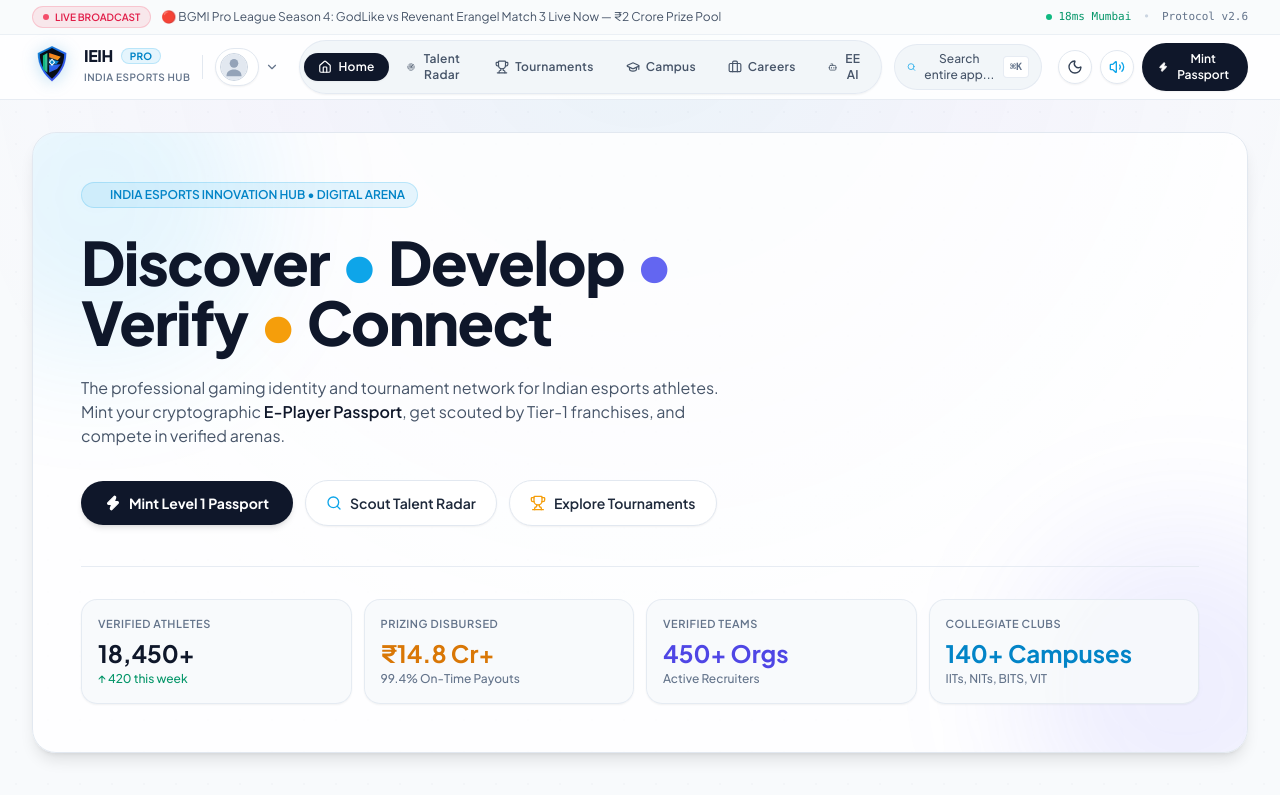
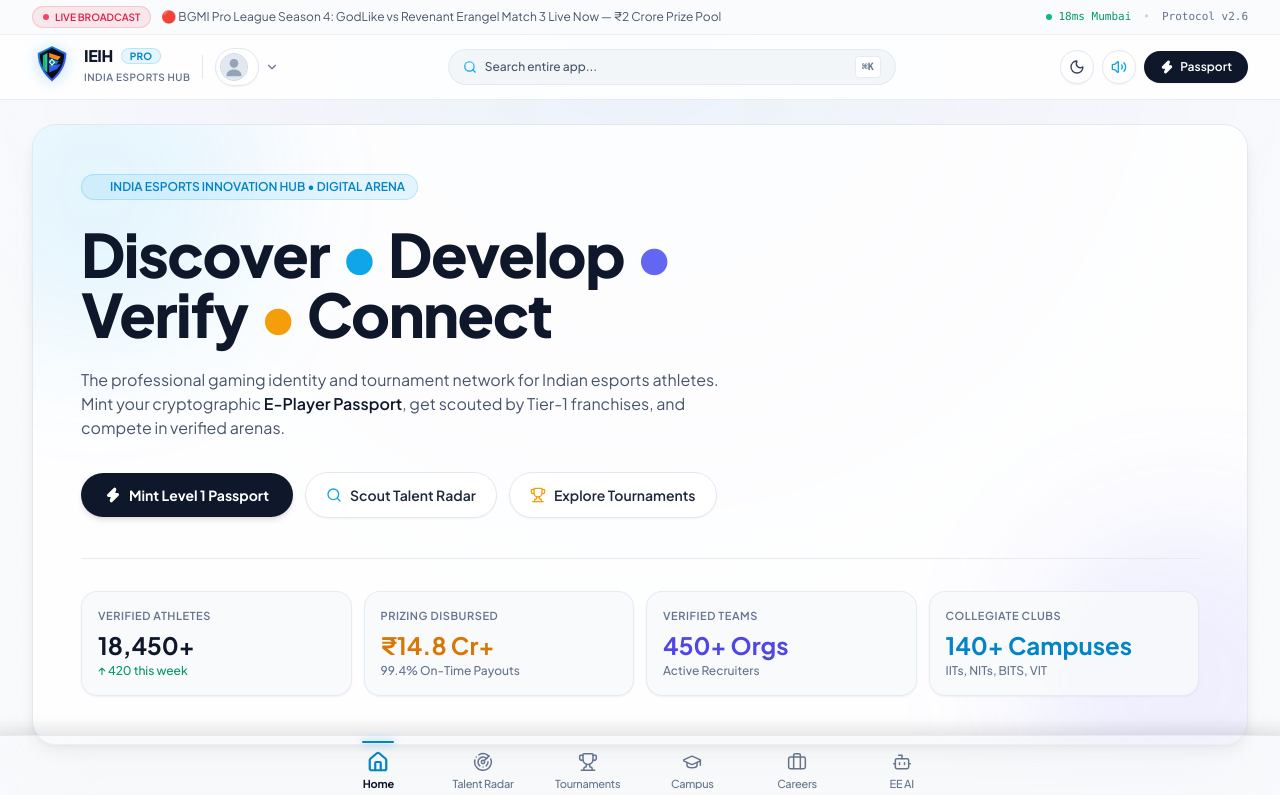
Before and after one commit to 1999rkgupta/ieih-app, a React (Vite) app in the folder frontend/: page / in a window 1280 px wide. Shown: the top 795 px of the page. Built offline with nearby package versions, Linux system fonts and the light colour scheme.

Commit message:
meanu bar

```diff
--- a/frontend/src/App.tsx
+++ b/frontend/src/App.tsx
@@ -1,5 +1,6 @@
 import React, { useState, useEffect } from 'react';
 import { Navbar } from './components/layout/Navbar';
+import { BottomNavBar } from './components/layout/BottomNavBar';
 import { Footer } from './components/layout/Footer';
 import { HeroCommandCenter } from './components/home/HeroCommandCenter';
 import { PassportCard } from './components/passport/PassportCard';
@@ -124,7 +125,7 @@
       />
 
       {/* Main Content Area */}
-      <main className="flex-1 max-w-7xl w-full mx-auto px-4 sm:px-6 lg:px-8 py-8 relative z-10">
+      <main className="flex-1 max-w-7xl w-full mx-auto px-4 sm:px-6 lg:px-8 pt-6 pb-28 sm:pb-32 relative z-10">
         {/* Tab 1: Hub Command Center (Home) */}
         {currentTab === 'home' && (
           <HeroCommandCenter
@@ -295,6 +296,12 @@
 
       {/* Footer */}
       <Footer />
+
+      {/* Instagram-Style Fixed Bottom Menu Bar */}
+      <BottomNavBar
+        currentTab={currentTab}
+        onNavigate={handleNavigate}
+      />
     </div>
   );
 }
--- /dev/null
+++ b/frontend/src/components/layout/BottomNavBar.tsx
@@ -0,0 +1,86 @@
+import React from 'react';
+import {
+  Home,
+  Trophy,
+  GraduationCap,
+  Briefcase,
+  Bot,
+  Radar
+} from 'lucide-react';
+import { soundManager } from '../../utils/audio';
+
+interface BottomNavBarProps {
+  currentTab: string;
+  onNavigate: (tab: string) => void;
+}
+
+export const BottomNavBar: React.FC<BottomNavBarProps> = ({
+  currentTab,
+  onNavigate
+}) => {
+  const navItems = [
+    { id: 'home', label: 'Home', icon: Home },
+    { id: 'discovery', label: 'Talent Radar', icon: Radar },
+    { id: 'tournaments', label: 'Tournaments', icon: Trophy },
+    { id: 'campus', label: 'Campus', icon: GraduationCap },
+    { id: 'careers', label: 'Careers', icon: Briefcase },
+    { id: 'ai', label: 'EE AI', icon: Bot },
+  ];
+
+  return (
+    <div className="fixed bottom-0 left-0 right-0 z-40 select-none">
+      {/* Ambient top shadow gradient for seamless elevation */}
+      <div className="h-4 bg-gradient-to-t from-black/5 dark:from-black/20 to-transparent pointer-events-none"></div>
+
+      {/* Main Bottom Bar Container (Instagram Style) */}
+      <nav className="w-full bg-white/92 dark:bg-[#090c13]/92 backdrop-blur-2xl border-t border-slate-200/80 dark:border-white/10 shadow-[0_-4px_25px_rgba(0,0,0,0.06)] dark:shadow-[0_-4px_30px_rgba(0,0,0,0.5)] transition-colors duration-200">
+        <div className="max-w-2xl mx-auto px-2 sm:px-6 h-16 flex items-center justify-around gap-1">
+          {navItems.map(item => {
+            const Icon = item.icon;
+            const isActive = currentTab === item.id;
+
+            return (
+              <button
+                key={item.id}
+                onClick={() => {
+                  soundManager.playClickSound();
+                  onNavigate(item.id);
+                }}
+                className={`relative flex-1 py-1.5 px-1 flex flex-col items-center justify-center gap-0.5 rounded-xl transition-all duration-200 group ${
+                  isActive
+                    ? 'text-sky-600 dark:text-sky-400 font-bold'
+                    : 'text-slate-500 dark:text-slate-400 hover:text-slate-900 dark:hover:text-slate-200 hover:bg-slate-100/60 dark:hover:bg-white/5'
+                }`}
+              >
+                {/* Active Top Glow Pill Indicator */}
+                {isActive && (
+                  <span className="absolute -top-[1px] w-8 h-[2.5px] rounded-full bg-sky-600 dark:bg-sky-400 shadow-[0_0_8px_rgba(2,132,199,0.6)] animate-fadeIn"></span>
+                )}
+
+                {/* Icon Container with subtle scale on active */}
+                <div className={`p-1 rounded-lg transition-transform duration-200 ${
+                  isActive ? 'scale-110' : 'group-hover:scale-105'
+                }`}>
+                  <Icon className={`w-5 h-5 transition-colors ${
+                    isActive
+                      ? 'stroke-[2.4px] text-sky-600 dark:text-sky-400'
+                      : 'stroke-[1.8px]'
+                  }`} />
+                </div>
+
+                {/* Label (Instagram Style) */}
+                <span className={`text-[10px] sm:text-[11px] tracking-tight leading-none text-center truncate max-w-[70px] ${
+                  isActive
+                    ? 'font-bold text-slate-900 dark:text-white'
+                    : 'font-medium'
+                }`}>
+                  {item.label}
+                </span>
+              </button>
+            );
+          })}
+        </div>
+      </nav>
+    </div>
+  );
+};
--- a/frontend/src/components/layout/Footer.tsx
+++ b/frontend/src/components/layout/Footer.tsx
@@ -4,7 +4,7 @@
 
 export const Footer: React.FC = () => {
   return (
-    <footer className="w-full bg-white dark:bg-[#0c111d] border-t border-slate-200 dark:border-white/10 mt-20 relative transition-colors duration-200">
+    <footer className="w-full bg-white dark:bg-[#0c111d] border-t border-slate-200 dark:border-white/10 mt-20 relative transition-colors duration-200 pb-24 sm:pb-28">
       <div className="max-w-7xl mx-auto px-4 sm:px-6 lg:px-8 py-14">
         <div className="grid grid-cols-1 md:grid-cols-4 gap-10">
           {/* Col 1: Identity & Mission */}
--- a/frontend/src/components/layout/Navbar.tsx
+++ b/frontend/src/components/layout/Navbar.tsx
@@ -1,22 +1,12 @@
 import React, { useState, useEffect } from 'react';
 import {
-  ShieldCheck,
   Volume2,
   VolumeX,
   Zap,
-  Menu,
-  X,
-  Home,
-  Trophy,
   Search,
-  User,
-  GraduationCap,
-  Briefcase,
-  Bot,
   ChevronDown,
   Sun,
-  Moon,
-  Radar
+  Moon
 } from 'lucide-react';
 import { PlayerPassport } from '../../types';
 import { soundManager } from '../../utils/audio';
@@ -44,7 +34,6 @@
 }) => {
   const { theme, toggleTheme } = useTheme();
   const [isMuted, setIsMuted] = useState(soundManager.getMuted());
-  const [mobileMenuOpen, setMobileMenuOpen] = useState(false);
   const [userDropdownOpen, setUserDropdownOpen] = useState(false);
   const [tickerIndex, setTickerIndex] = useState(0);
 
@@ -60,15 +49,6 @@
     const muted = soundManager.toggleMute();
     setIsMuted(muted);
   };
-
-  const navItems = [
-    { id: 'home', label: 'Home', icon: Home },
-    { id: 'discovery', label: 'Talent Radar', icon: Radar },
-    { id: 'tournaments', label: 'Tournaments', icon: Trophy },
-    { id: 'campus', label: 'Campus', icon: GraduationCap },
-    { id: 'careers', label: 'Careers', icon: Briefcase },
-    { id: 'ai', label: 'EE AI', icon: Bot },
-  ];
 
   return (
     <header className="sticky top-0 z-40 w-full bg-white/85 dark:bg-[#090c13]/85 backdrop-blur-2xl border-b border-slate-200/80 dark:border-white/10 transition-colors duration-200">
@@ -213,45 +193,22 @@
           </div>
         </div>
 
-        {/* Center Desktop Nav Items & Universal Search */}
-        <div className="hidden lg:flex items-center gap-3">
-          <nav className="flex items-center gap-1 bg-slate-100/90 dark:bg-white/5 p-1 rounded-full border border-slate-200/80 dark:border-white/10 shadow-sm backdrop-blur-md">
-            {navItems.map(item => {
-              const Icon = item.icon;
-              const isActive = currentTab === item.id;
-              return (
-                <button
-                  key={item.id}
-                  onClick={() => {
-                    soundManager.playClickSound();
-                    onNavigate(item.id);
-                  }}
-                  className={`px-3.5 py-1.5 rounded-full text-xs font-semibold tracking-wide transition-all duration-200 flex items-center gap-1.5 select-none ${
-                    isActive
-                      ? 'bg-slate-900 text-white dark:bg-white dark:text-slate-950 shadow-sm'
-                      : 'text-slate-600 dark:text-slate-400 hover:text-slate-900 dark:hover:text-white hover:bg-slate-200/60 dark:hover:bg-white/5'
-                  }`}
-                >
-                  <Icon className="w-3.5 h-3.5" />
-                  <span>{item.label}</span>
-                </button>
-              );
-            })}
-          </nav>
-
-          {/* Quick Omnisearch Trigger (Desktop) */}
+        {/* Center: Universal Omnisearch Bar (Desktop) */}
+        <div className="hidden md:flex flex-1 max-w-md mx-4 lg:mx-8">
           <button
             onClick={() => {
               soundManager.playClickSound();
               onOpenSearch();
             }}
-            className="flex items-center gap-2 px-3 py-1.5 rounded-full bg-slate-100/90 hover:bg-slate-200/80 dark:bg-white/5 dark:hover:bg-white/10 text-slate-500 dark:text-slate-400 hover:text-slate-900 dark:hover:text-white border border-slate-200/80 dark:border-white/10 transition-all text-xs group cursor-pointer shadow-xs"
+            className="w-full flex items-center justify-between px-3.5 py-1.5 rounded-full bg-slate-100/90 hover:bg-slate-200/80 dark:bg-white/5 dark:hover:bg-white/10 text-slate-500 dark:text-slate-400 hover:text-slate-900 dark:hover:text-white border border-slate-200/80 dark:border-white/10 transition-all text-xs group cursor-pointer shadow-xs"
             title="Search across all players, tournaments, colleges, jobs & commands (⌘K)"
           >
-            <Search className="w-3.5 h-3.5 text-sky-500 group-hover:scale-110 transition-transform" />
-            <span className="font-medium text-slate-600 dark:text-slate-300">
-              Search entire app...
-            </span>
+            <div className="flex items-center gap-2">
+              <Search className="w-3.5 h-3.5 text-sky-500 group-hover:scale-110 transition-transform" />
+              <span className="font-medium text-slate-600 dark:text-slate-300">
+                Search entire app...
+              </span>
+            </div>
             <kbd className="inline-flex items-center gap-0.5 px-1.5 py-0.5 text-[10px] font-mono font-semibold bg-white dark:bg-white/10 text-slate-500 dark:text-slate-300 rounded border border-slate-200/80 dark:border-white/10 shadow-2xs">
               ⌘K
             </kbd>
@@ -259,14 +216,14 @@
         </div>
 
         {/* Right Controls */}
-        <div className="flex items-center gap-2">
+        <div className="flex items-center gap-2 shrink-0">
           {/* Mobile Search Button */}
           <button
             onClick={() => {
               soundManager.playClickSound();
               onOpenSearch();
             }}
-            className="p-2 lg:hidden rounded-full border border-slate-200 dark:border-white/10 bg-white dark:bg-white/5 hover:bg-slate-100 dark:hover:bg-white/10 text-slate-600 dark:text-slate-300 hover:text-slate-900 dark:hover:text-white shadow-sm transition-all"
+            className="p-2 md:hidden rounded-full border border-slate-200 dark:border-white/10 bg-white dark:bg-white/5 hover:bg-slate-100 dark:hover:bg-white/10 text-slate-600 dark:text-slate-300 hover:text-slate-900 dark:hover:text-white shadow-sm transition-all"
             title="Search app (⌘K)"
             aria-label="Open search"
           >
@@ -305,86 +262,14 @@
               soundManager.playSuccessBeep();
               onNavigate('onboarding');
             }}
-            className="hidden sm:flex items-center gap-1.5 px-4 py-2 bg-slate-900 text-white hover:bg-slate-800 dark:bg-white dark:text-slate-950 dark:hover:bg-slate-100 font-semibold text-xs rounded-full transition-all shadow-sm"
+            className="flex items-center gap-1.5 px-3.5 sm:px-4 py-2 bg-slate-900 text-white hover:bg-slate-800 dark:bg-white dark:text-slate-950 dark:hover:bg-slate-100 font-semibold text-xs rounded-full transition-all shadow-sm"
           >
             <Zap className="w-3.5 h-3.5 fill-current" />
-            <span>Mint Passport</span>
-          </button>
-
-          {/* Mobile menu hamburger */}
-          <button
-            onClick={() => setMobileMenuOpen(!mobileMenuOpen)}
-            className="p-2 lg:hidden text-slate-600 dark:text-slate-300 hover:text-slate-900 dark:hover:text-white bg-white dark:bg-white/5 border border-slate-200 dark:border-white/10 rounded-full"
-            aria-label="Toggle navigation menu"
-          >
-            {mobileMenuOpen ? <X className="w-4 h-4" /> : <Menu className="w-4 h-4" />}
+            <span className="hidden xs:inline">Mint</span>
+            <span>Passport</span>
           </button>
         </div>
       </div>
-
-      {/* Mobile Navigation Drawer */}
-      {mobileMenuOpen && (
-        <div className="lg:hidden p-3 bg-white/95 dark:bg-[#111726]/95 backdrop-blur-2xl border-b border-slate-200 dark:border-white/10 space-y-1 animate-fadeIn">
-          {/* Mobile Omnisearch Quick Link */}
-          <button
-            onClick={() => {
-              soundManager.playClickSound();
-              setMobileMenuOpen(false);
-              onOpenSearch();
-            }}
-            className="w-full p-2.5 rounded-xl text-xs font-semibold flex items-center justify-between bg-sky-50 dark:bg-sky-500/10 border border-sky-200 dark:border-sky-500/30 text-sky-700 dark:text-sky-300 transition-all mb-2"
-          >
-            <div className="flex items-center gap-2">
-              <Search className="w-4 h-4 text-sky-500" />
-              <span>Search entire app...</span>
-            </div>
-            <kbd className="px-1.5 py-0.5 text-[10px] font-mono bg-white dark:bg-white/10 rounded border border-sky-300 dark:border-sky-500/40">
-              ⌘K
-            </kbd>
-          </button>
-          {/* Mobile Profile Card Link */}
-          <button
-            onClick={() => {
-              soundManager.playClickSound();
-              onNavigate('passport');
-              setMobileMenuOpen(false);
-            }}
-            className={`w-full p-2.5 rounded-xl text-xs font-semibold flex items-center gap-2.5 transition-all mb-1.5 border ${
-              currentTab === 'passport'
-                ? 'bg-slate-900 text-white dark:bg-white dark:text-slate-950 font-bold border-transparent'
-                : 'bg-slate-100/70 dark:bg-white/5 border-slate-200 dark:border-white/10 text-slate-800 dark:text-slate-200'
-            }`}
-          >
-            <div className="w-6 h-6 rounded-full overflow-hidden shrink-0 border border-slate-300 dark:border-white/20">
-              <InstagramAvatar size="sm" className="w-full h-full" />
-            </div>
-            <span>Profile ({currentUser.gamerTag})</span>
-          </button>
-
-          {navItems.map(item => {
-            const Icon = item.icon;
-            const isActive = currentTab === item.id;
-            return (
-              <button
-                key={item.id}
-                onClick={() => {
-                  soundManager.playClickSound();
-                  onNavigate(item.id);
-                  setMobileMenuOpen(false);
-                }}
-                className={`w-full p-2.5 rounded-xl text-xs font-semibold flex items-center gap-2.5 transition-all ${
-                  isActive
-                    ? 'bg-slate-900 text-white dark:bg-white dark:text-slate-950 font-bold'
-                    : 'text-slate-600 dark:text-slate-400 hover:bg-slate-100 dark:hover:bg-white/5'
-                }`}
-              >
-                <Icon className="w-4 h-4" />
-                <span>{item.label}</span>
-              </button>
-            );
-          })}
-        </div>
-      )}
     </header>
   );
 };
```
